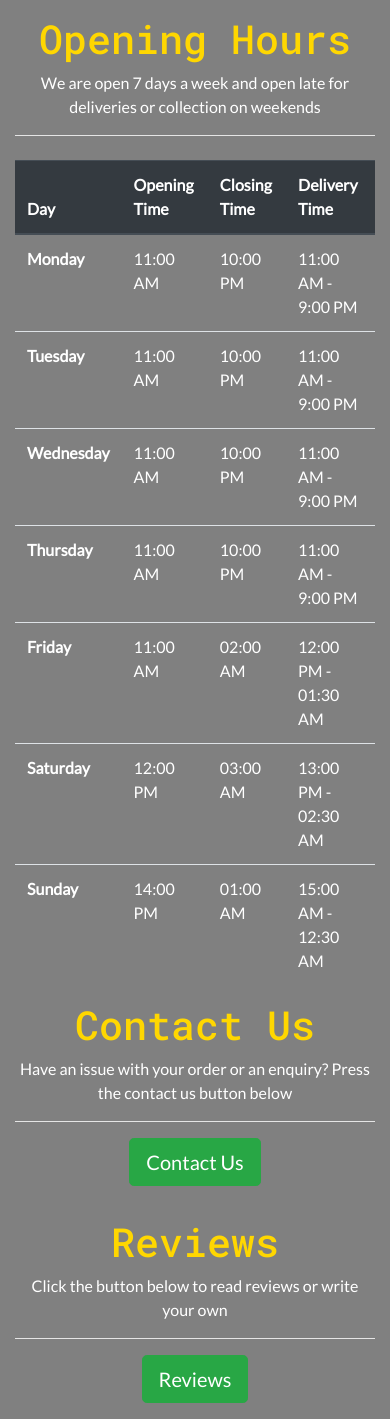
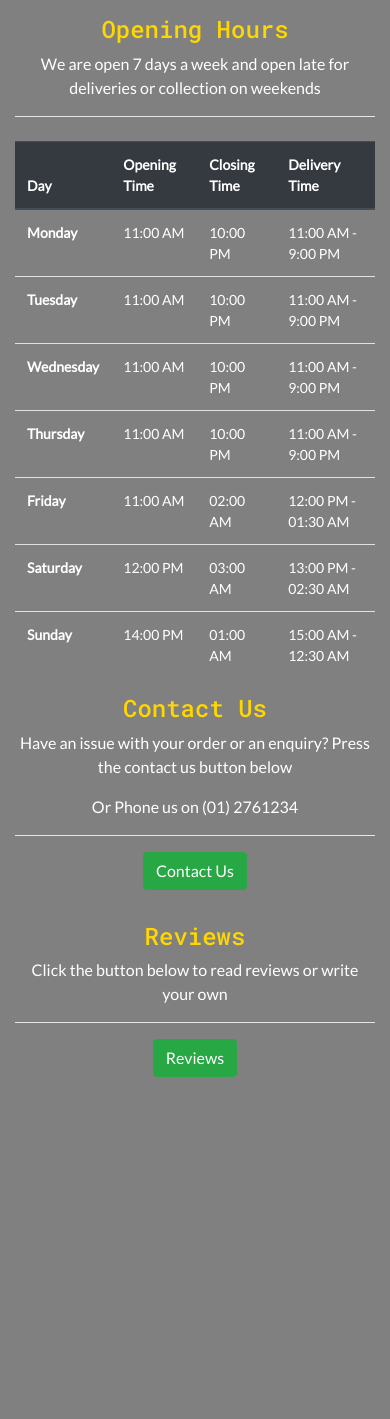
Before and after one commit to seanj06/Burgers-R-Us-P5, a Django app: page / in a window 390 px wide. Shown: the part 899-2318 px from the top of the page. After the commit the page ends 1976 px from the top, so only its background shows below. Run offline with Django 3.2, Linux system fonts and the light colour scheme; some libraries are stand-ins or nearby versions.

Commit message:
homepage css and media query tidy up

```diff
--- a/cart/static/cart/css/cart.css
+++ b/cart/static/cart/css/cart.css
@@ -9,6 +9,11 @@
     color: gold;
     text-decoration: underline;
     font-size: 1.3rem;
+}
+
+.update-link,
+.remove-item {
+    cursor: pointer;
 }
 
 
--- a/home/templates/home/index.html
+++ b/home/templates/home/index.html
@@ -10,6 +10,7 @@
 {% endblock %}
 
 {% block content %}
+<div class="overlay"></div>
 <div class="container-fluid h-100 pt-0 mt-0 hero-container">
     <div class="background-overlay"></div>
     <div class="row h-100 justify-content-center">
@@ -87,9 +88,10 @@
 <div class="container mt-3 mb-3 pb-3">
     <h3 class="text-center header-text">Contact Us</h3>
     <p class="text-center text-white">Have an issue with your order or an enquiry? Press the contact us button below</p>
+    <p class="text-center text-white">Or Phone us on (01) 2761234</p>
     <hr class="rule">
     <div class="text-center">
-        <a href="{% url 'contact' %}" class="btn btn-success btn-lg">Contact Us</a>
+        <a href="{% url 'contact' %}" class="btn btn-success">Contact Us</a>
     </div>
 </div>
 <div class="container mt-3 mb-3 pb-3">
@@ -97,7 +99,7 @@
     <p class="text-center text-white">Click the button below to read reviews or write your own</p>
     <hr class="rule">
     <div class="text-center">
-        <a href="{% url 'reviews' %}" class="btn btn-success btn-lg">Reviews</a>
+        <a href="{% url 'reviews' %}" class="btn btn-success">Reviews</a>
     </div>
 </div>
 
--- a/static/css/base.css
+++ b/static/css/base.css
@@ -23,7 +23,7 @@ body {
 
 .hero-text {
     font-family: 'Roboto Mono', sans-serif;
-    font-size: 1.9rem;
+    font-size: 1.7rem;
 }
 
 .navbar-nav .nav-item {
@@ -55,7 +55,7 @@ body {
 
 .header-text {
     font-family: 'Roboto Mono', sans-serif;
-    font-size: 2.5rem;
+    font-size: 1.9rem;
     color: gold;
 }
 
@@ -379,13 +379,13 @@ body {
         display: none;
     }
 
+    .header-text {
+        font-size: 1.5rem;
+    }
 
-}
-
-@media (max-width: 991px) {
-
-    body {
-        height: calc(100vh - 116px);
+    .table td,
+    .table th {
+        font-size: 14px;
     }
 
     .display-4.logo-font.text-black {
@@ -411,10 +411,3 @@ body {
 
 
 }
-
-/* Cart */
-
-.update-link,
-.remove-item {
-    cursor: pointer;
-}
```
